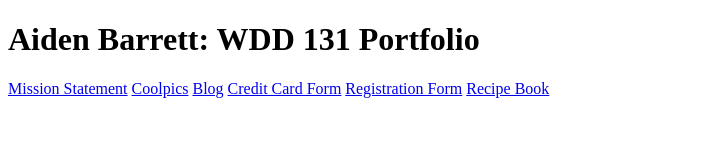
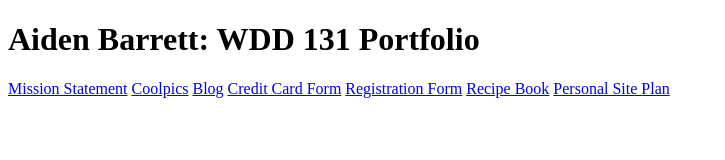
Before and after one commit to a-barret/wdd131, a plain HTML site: page index.html in a window 1280 px wide. Shown: the whole page, without its empty margins (0-725 px from the left). Drawn offline with Linux system fonts and the light colour scheme.

Commit message:
Added site plan to portfolio page

```diff
--- a/index.html
+++ b/index.html
@@ -19,6 +19,7 @@
             <a href="creditcard/index.html">Credit Card Form</a>
             <a href="register/index.html">Registration Form</a>
             <a href="recipes/index.html">Recipe Book</a>
+            <a href="driverr/site-plan.html">Personal Site Plan</a>
         </main>
         <footer>
 
```
